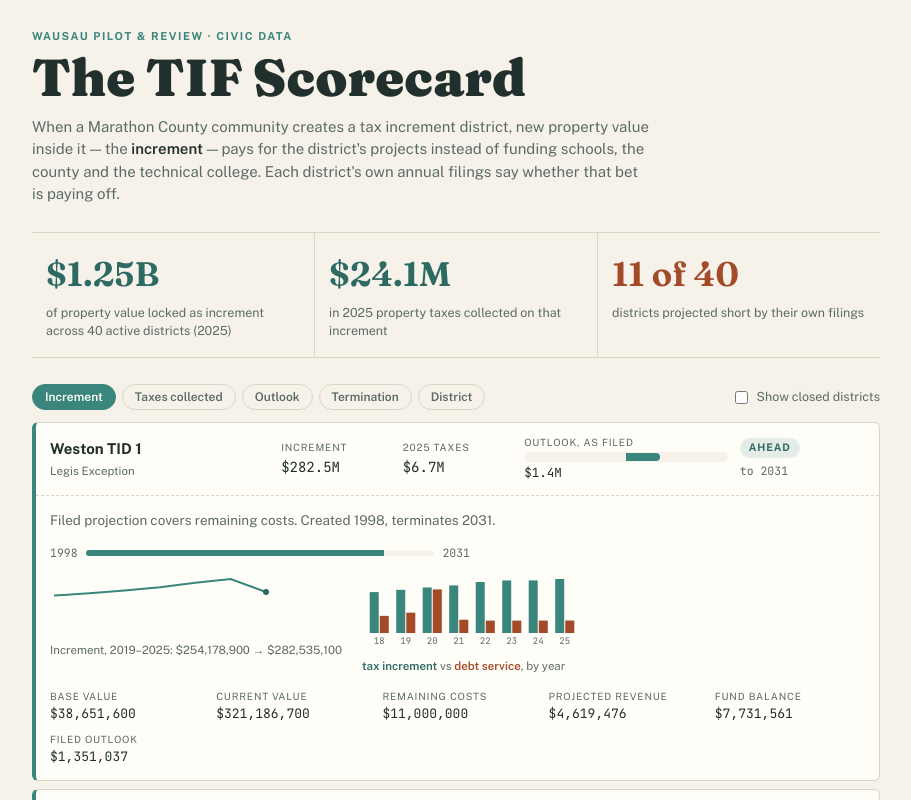
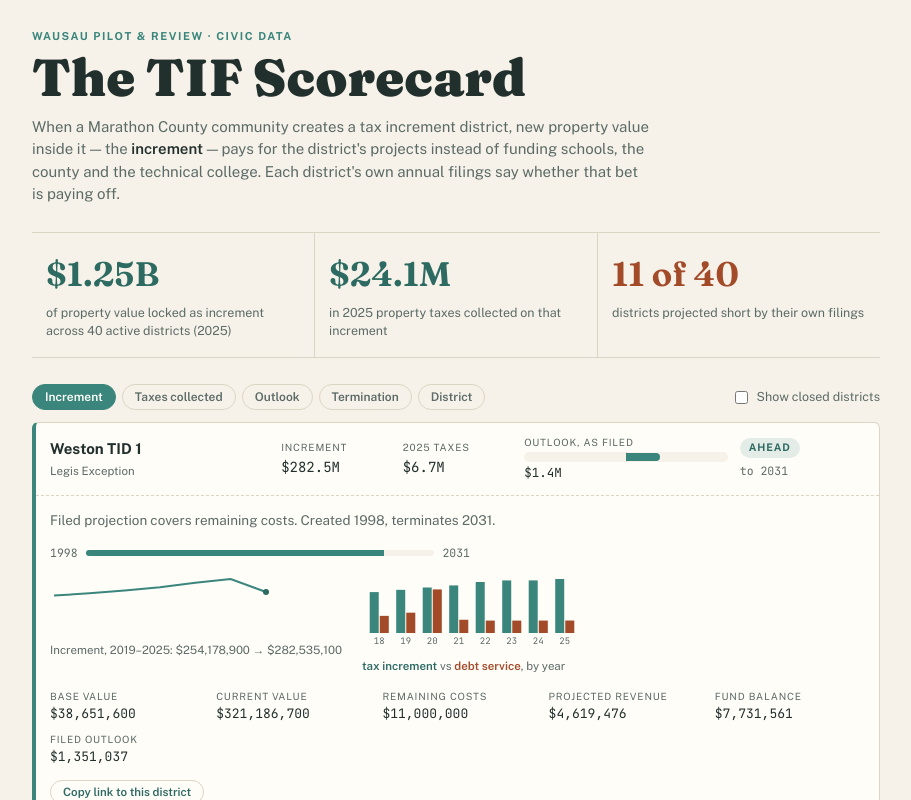
Before and after one commit to RowanFlynnPilot/marathon-tif, a React (Vite) app: page / in a window 1280 px wide. Both pictures are taken after a click on the button 641 px from the left and 458 px from the top of the page. Shown: the top 800 px of the page, without its empty margins (184-1095 px from the left). Built offline with nearby package versions, Linux system fonts and the light colour scheme.

Commit message:
Drilldown: copy-link button for the district deep link
Writes the canonical ?district= URL to the clipboard with a 2s
'copied' confirmation; falls back to a prompt if clipboard access is
denied. Embed snippet gains allow="clipboard-write".

Co-Authored-By: Claude Fable 5 <noreply@anthropic.com>

```diff
--- a/embed-test.html
+++ b/embed-test.html
@@ -13,7 +13,7 @@
   <body>
     <div id="status">no message yet</div>
     <p class="before">Host content above the iframe.</p>
-    <iframe id="marathon-tif" src="/marathon-tif/" title="The TIF Scorecard"></iframe>
+    <iframe id="marathon-tif" src="/marathon-tif/" title="The TIF Scorecard" allow="clipboard-write"></iframe>
     <p class="after">Host content below the iframe — should sit flush under the widget, no inner scrollbar.</p>
     <script>
       (function () {
--- a/src/District.jsx
+++ b/src/District.jsx
@@ -65,6 +65,29 @@ function FinanceBars({ financials }) {
         );
       })}
     </svg>
+  );
+}
+
+function CopyLink({ id }) {
+  const [copied, setCopied] = useState(false);
+  // Inside the iframe, location is still the GitHub Pages URL, so this
+  // yields the canonical standalone link in both contexts.
+  const url = `${window.location.origin}${window.location.pathname}?district=${id}`;
+  return (
+    <button
+      className="copylink"
+      onClick={() => {
+        navigator.clipboard.writeText(url).then(
+          () => {
+            setCopied(true);
+            setTimeout(() => setCopied(false), 2000);
+          },
+          () => window.prompt("Copy this link:", url)
+        );
+      }}
+    >
+      {copied ? "Link copied ✓" : "Copy link to this district"}
+    </button>
   );
 }
 
@@ -174,6 +197,7 @@ export default function District({ snap, maxAbsOutlook, initialOpen = false }) {
             <div><dt>Fund balance</dt><dd>{money(snap.fin.endingBalance)}</dd></div>
             <div><dt>Filed outlook</dt><dd>{money(snap.fin.surplus)}</dd></div>
           </dl>
+          <CopyLink id={snap.id} />
         </div>
       )}
     </div>
--- a/src/styles.css
+++ b/src/styles.css
@@ -264,6 +264,17 @@ body {
 }
 .detail__figures dd { margin: 0; font-family: var(--mono); font-size: 13px; }
 
+.copylink {
+  align-self: flex-start;
+  font: 600 11.5px var(--body);
+  color: var(--teal-deep);
+  background: none;
+  border: 1px solid var(--rule);
+  border-radius: 999px;
+  padding: 4px 12px;
+  cursor: pointer;
+}
+
 /* ---- methodology ---- */
 
 .method { margin-top: 32px; border-top: 1px solid var(--rule); padding-top: 16px; }
```
Also changed, not shown: 1 other file (tests, documents, lock files or other folders).
